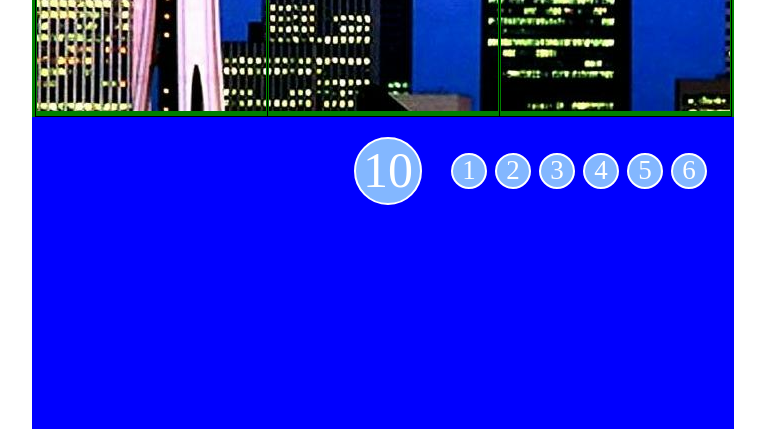
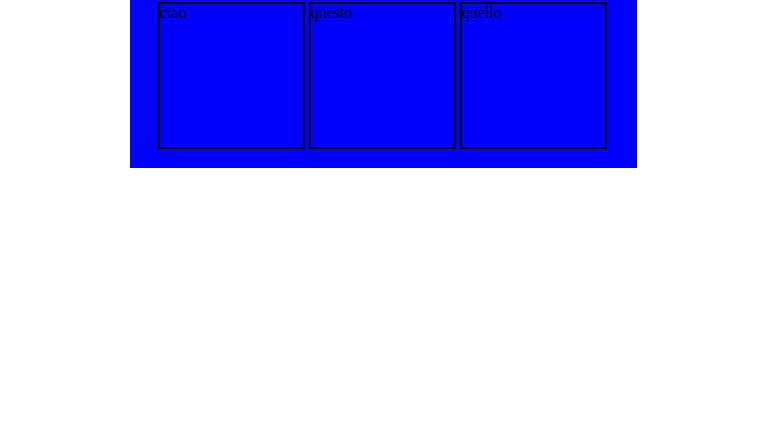
Before and after one commit to gothide/robot-prova, a plain HTML site: page index.html in a window 1280 px wide. Shown: the part 600-1037 px from the top of the page, without its empty margins (257-1022 px from the left). After the commit the page ends 800 px from the top, so only its background shows below. Drawn offline with Linux system fonts and the light colour scheme.

Commit message:
box in basso

```diff
--- a/index.html
+++ b/index.html
@@ -11,7 +11,7 @@
 <body>
     <div id="game-main">
 
-        <div id="game">
+        <div id="ws-game-table">
             <table id="cells">
 
                 <tr class="singleRow">
@@ -43,6 +43,13 @@
             <div class="ws-flag" id="num-5">5</div>
             <div class="ws-flag" id="num-6">6</div>
         </div>
+        <div id="ws-game-choices">
+            <div id="ws-game-icons">
+                <div class="ws-single-icons">ciao</div>
+                <div class="ws-single-icons">questo</div>
+                <div class="ws-single-icons">quello</div>
+            </div>
+        </div>
 
     </div>
 </body>
--- a/style.css
+++ b/style.css
@@ -7,13 +7,13 @@
 #game-main {
     background-color: blue;
     margin: 0px auto;
-    width: 702px;
-    height: 1021px;
+    width: 507px;
+    height: 760px;
 }
 
 
 
-#game {
+#ws-game-table {
     background-color: green;
 /*    gap: 0.5rem;*/
 /*    !* height: 82%; *!*/
@@ -64,29 +64,29 @@ table {
     position: absolute;
     justify-content: center;
     align-items: center;
-    top: 724px;
+    top: 528px;
     display: inline-flex;
-    padding: 0 0 0 318px;
+    padding: 0 0 0 230px;
 }
 
 #ws-timer {
-    width: 64px;
-    margin-right: 25px;
-    height: 64px;
-    border-radius: 34px;
-    font-size: 50px;
-    line-height: 63px;
+    width: 40px;
+    margin-right: 13px;
+    height: 40px;
+    border-radius: 25px;
+    font-size: 37px;
+    line-height: 41px;
 }
 
 .ws-flag {
     display: inline-block;
-    width: 32px;
-    height: 32px;
+    width: 22px;
+    height: 22px;
     /* background: rgba(255,255,255,0.9); */
     margin: 13px 4px;
     border-radius: 20px;
-    font-size: 27px;
-    /* line-height: 31px; */
+    font-size: 20px;
+    line-height: 23px;
     background-color: #83B7FF;
     color: #fff;
     /* z-index: 1; */
@@ -95,3 +95,21 @@ table {
     /* background-size: contain; */
     border: 2px solid #fff;
 }
+
+#ws-game-choices {
+    top: 600px;
+    position: absolute;
+    display: inline-flex;
+}
+
+#ws-game-icons {
+    display: flex;
+    margin-left: 26px;
+}
+
+.ws-single-icons {
+    margin: 2px;
+    height: 143px;
+    width: 143px;
+    border: 2px solid black;
+}
```
